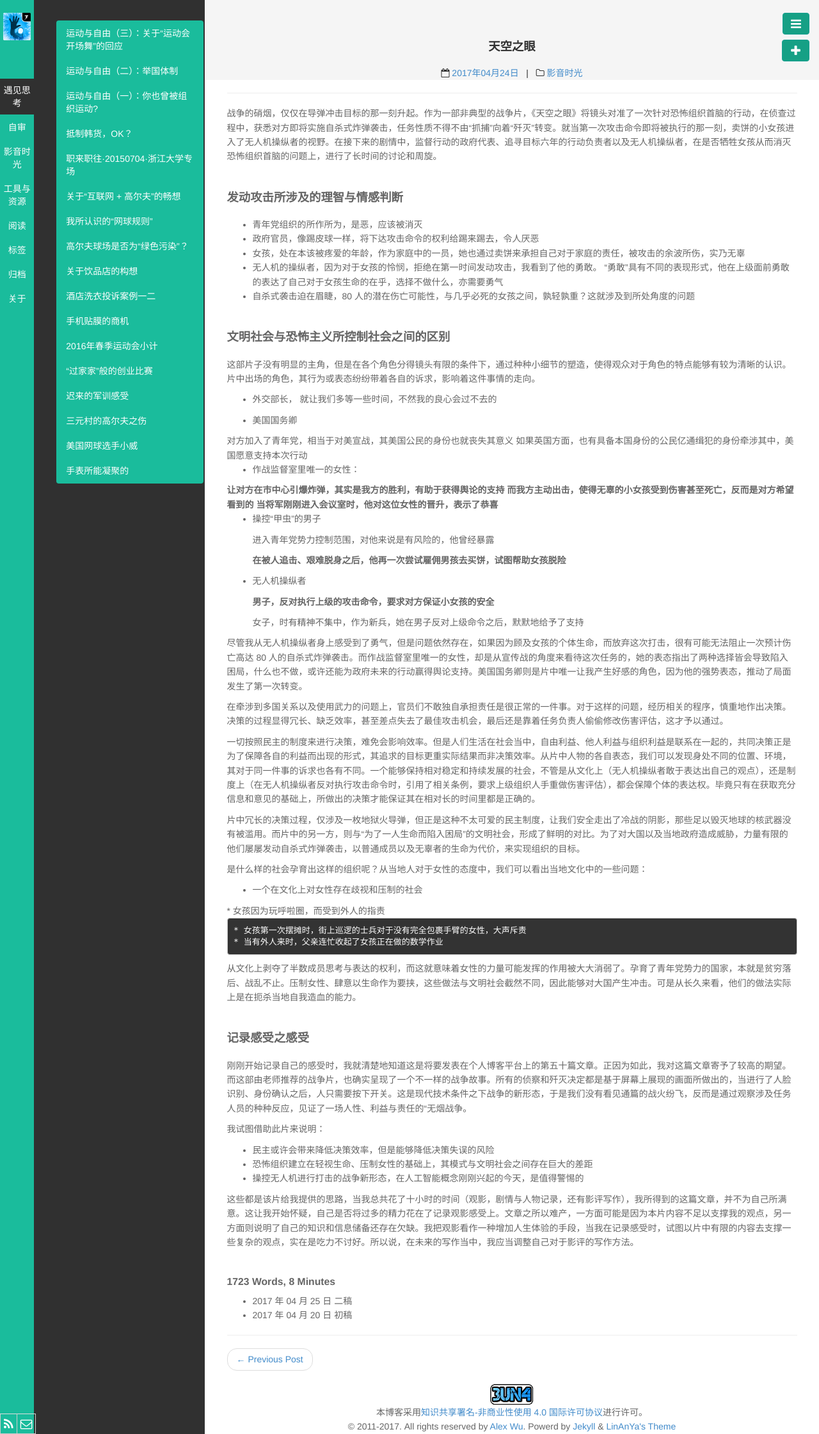
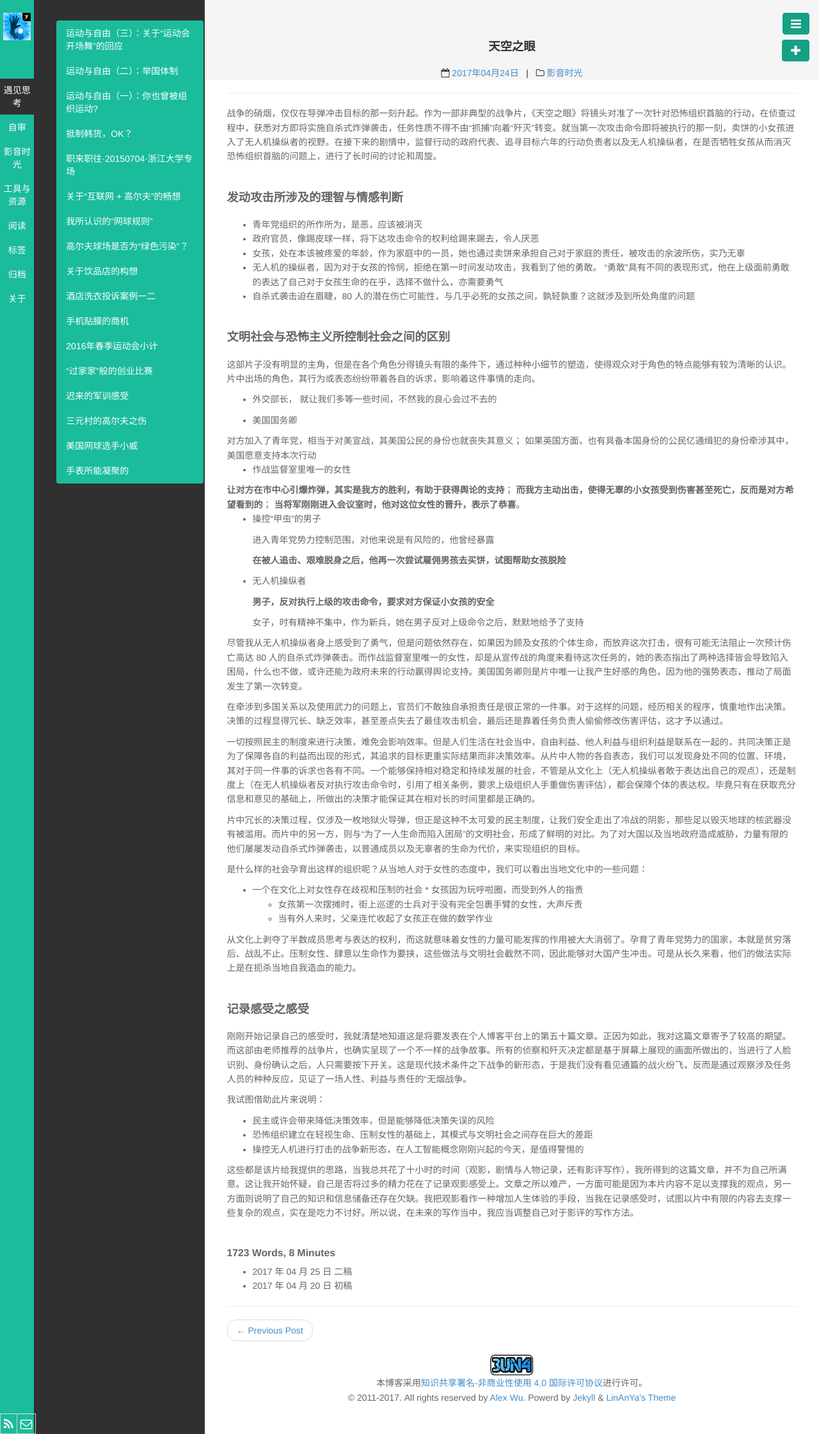
Before and after one commit to 3un4/3un4.github.io, a Jekyll site: the page built from _posts/影音时光/2017-04-25-M5019-Eye-In-The-Sky.md, in a window 1280 px wide. Shown: the whole page at 64% size. Built offline with Jekyll 4.4.1, drawn with Linux system fonts in a browser that asks for light colours; our own code applies the rules of GitHub Pages for plain Markdown files; comment, search, counter and statistics services are not loaded.

Commit message:
Update 2017-04-25-M5019-Eye-In-The-Sky.md

```diff
--- a/_posts/影音时光/2017-04-25-M5019-Eye-In-The-Sky.md
+++ b/_posts/影音时光/2017-04-25-M5019-Eye-In-The-Sky.md
@@ -23,17 +23,17 @@ categories: [影音时光]
 
  * 美国国务卿
 
- 	对方加入了青年党，相当于对美宣战，其美国公民的身份也就丧失其意义
+ 	对方加入了青年党，相当于对美宣战，其美国公民的身份也就丧失其意义；
 
  	如果英国方面，也有具备本国身份的公民亿通缉犯的身份牵涉其中，美国愿意支持本次行动
 
-  * 作战监督室里唯一的女性：
+  * 作战监督室里唯一的女性
 
-  	**让对方在市中心引爆炸弹，其实是我方的胜利，有助于获得舆论的支持**
+  	**让对方在市中心引爆炸弹，其实是我方的胜利，有助于获得舆论的支持**；
 
-  	**而我方主动出击，使得无辜的小女孩受到伤害甚至死亡，反而是对方希望看到的**
+  	**而我方主动出击，使得无辜的小女孩受到伤害甚至死亡，反而是对方希望看到的**；
 
-  	**当将军刚刚进入会议室时，他对这位女性的晋升，表示了恭喜**
+  	**当将军刚刚进入会议室时，他对这位女性的晋升，表示了恭喜**。
 
  * 操控“甲虫”的男子
 
@@ -58,7 +58,6 @@ categories: [影音时光]
 是什么样的社会孕育出这样的组织呢？从当地人对于女性的态度中，我们可以看出当地文化中的一些问题：
 
  *  一个在文化上对女性存在歧视和压制的社会
-
  	* 女孩因为玩呼啦圈，而受到外人的指责
 	* 女孩第一次摆摊时，街上巡逻的士兵对于没有完全包裹手臂的女性，大声斥责
 	* 当有外人来时，父亲连忙收起了女孩正在做的数学作业
```
